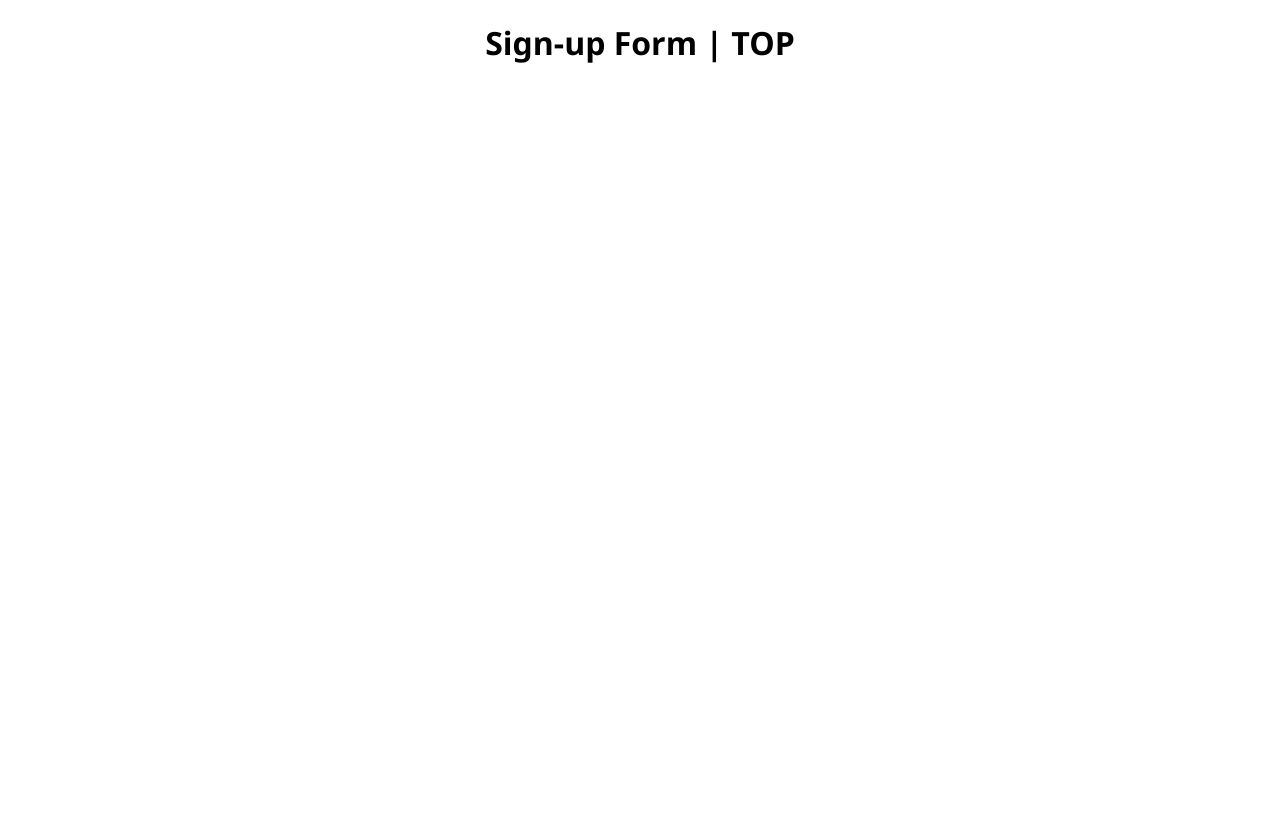
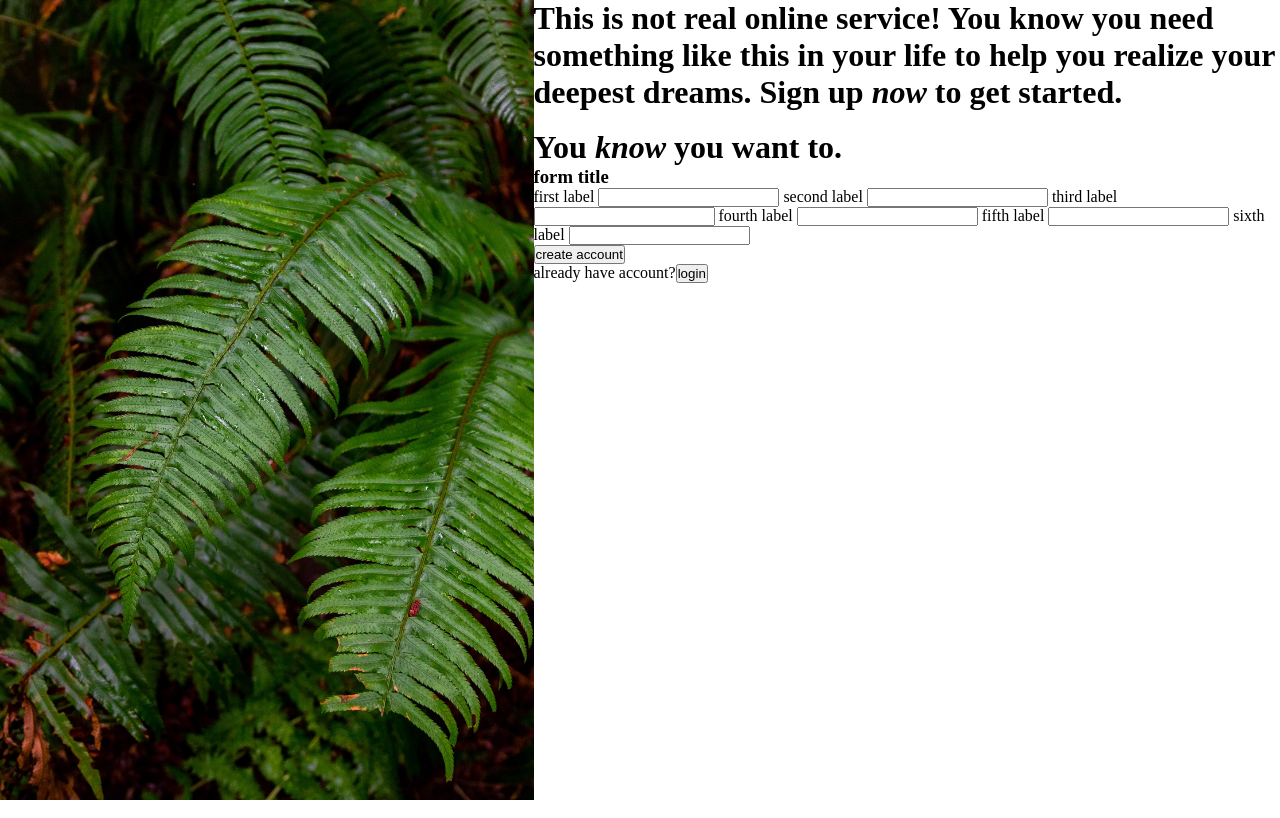
Before and after one commit to pranayadna/sign-up-form-top, a plain HTML site: page index.html in a window 1280 px wide. Drawn offline with Linux system fonts and the light colour scheme.

Commit message:
Create scaffolding

```diff
--- a/index.html
+++ b/index.html
@@ -7,6 +7,48 @@
     <title>Sign-up Form | TOP</title>
 </head>
 <body>
-    <h1 id="title">Sign-up Form | TOP</h1>
+    <div class="container">
+        <div class="container-left">
+            <img class="background-img" src="background-img.avif" alt="background-img">
+            <div class="logo-container">
+                <img src="" alt="" class="logo-img">
+            </div>
+        </div>
+        <div class="container-right">
+            <h1>This is not real online service! You know you need something like this in your life to help you realize your deepest dreams. Sign up <em>now</em> to get started.</h1>
+            <br>
+            <h1>You <em>know</em> you want to.</h1>
+
+            <form action="">
+                <div class="form-container">
+                    <h3>form title</h3>
+
+                    <!-- six input with labels -->
+                    <label for="">first label</label>
+                    <input type="text">
+
+                    <label for="">second label</label>
+                    <input type="text">
+
+                    <label for="">third label</label>
+                    <input type="text">
+
+                    <label for="">fourth label</label>
+                    <input type="text">
+
+                    <label for="">fifth label</label>
+                    <input type="text">
+
+                    <label for="">sixth label</label>
+                    <input type="text">
+
+                </div>
+
+                <button type="submit">create account</button>
+            </form>
+
+            <p>already have account?<button>login</button></p>
+        </div>
+    </div>
 </body>
 </html>
--- a/style.css
+++ b/style.css
@@ -1,8 +1,21 @@
 /* Reset CSS */
 * {
-    font-family: 'Segoe UI', Tahoma, Geneva, Verdana, sans-serif;
+    padding: 0;
+    margin: 0;
+    /* height: 100%; */
 }
 
-#title {
-    text-align: center;
+/* body {
+
+} */
+
+.container {
+    display: flex;
+    height: 100vh;
 }
+
+.background-img {
+    /* width: 50; */
+    height: 100%;
+    display: block; /* Remove extra space below image */
+}
```
Also changed, not shown: background-img.avif (added), odin-lined.png (added).
